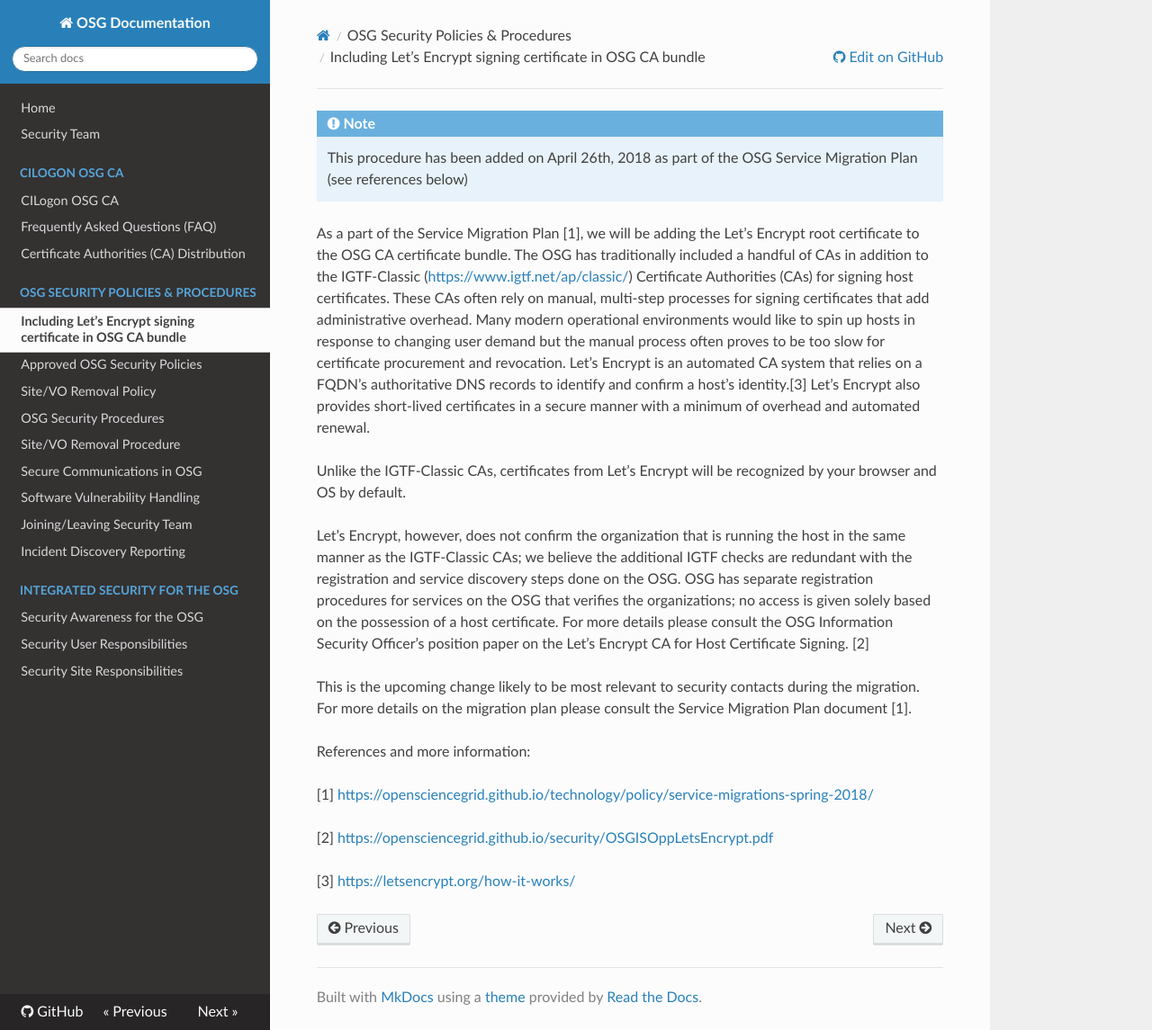
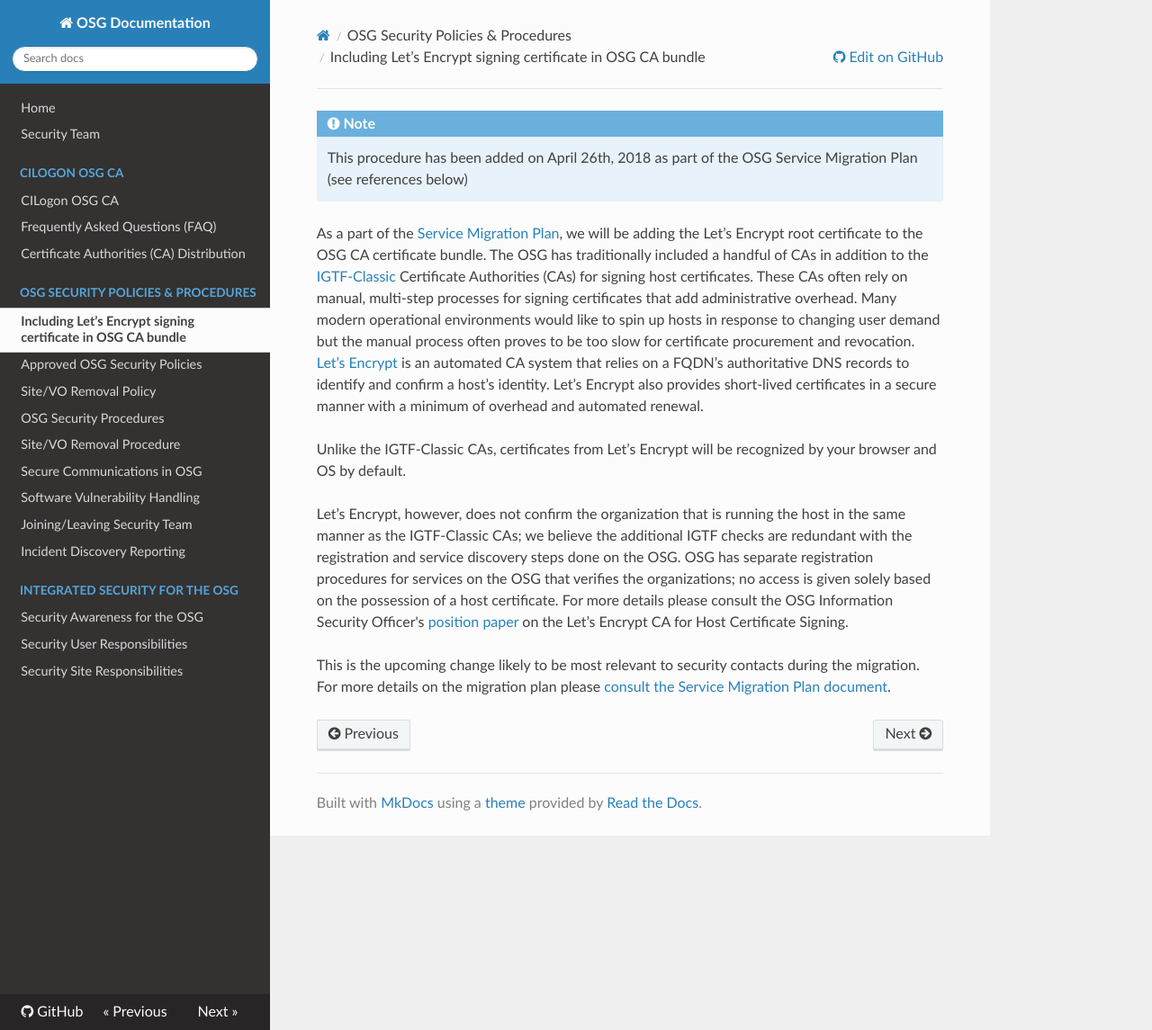
Before and after one commit to opensciencegrid/security, an MkDocs documentation site: the page built from docs/LetsEncryptOSGCAbundle.md, in a window 1280 px wide and 1145 px high. Shown: the whole window at 90% size. Built offline with MkDocs 1.6.1, drawn with Linux system fonts in a browser that asks for light colours; nearby versions of some CDN libraries; old or Windows-style settings are respelled for this version of MkDocs.

Commit message:
Convert references into links.

```diff
--- a/docs/LetsEncryptOSGCAbundle.md
+++ b/docs/LetsEncryptOSGCAbundle.md
@@ -1,18 +1,10 @@
 !!! note
     This procedure has been added on April 26th, 2018 as part of the OSG Service Migration Plan (see references below)
 
-As a part of the Service Migration Plan [1], we will be adding the Let’s Encrypt root certificate to the OSG CA certificate bundle. The OSG has traditionally included a handful of CAs in addition to the IGTF-Classic (<https://www.igtf.net/ap/classic/>) Certificate Authorities (CAs) for signing host certificates. These CAs often rely on manual, multi-step processes for signing certificates that add administrative overhead. Many modern operational environments would like to spin up hosts in response to changing user demand but the manual process often proves to be too slow for certificate procurement and revocation. Let’s Encrypt is an automated CA system that relies on a FQDN’s authoritative DNS records to identify and confirm a host’s identity.[3] Let’s Encrypt also provides short-lived certificates in a secure manner with a minimum of overhead and automated renewal.
+As a part of the [Service Migration Plan](https://opensciencegrid.github.io/technology/policy/service-migrations-spring-2018/), we will be adding the Let’s Encrypt root certificate to the OSG CA certificate bundle. The OSG has traditionally included a handful of CAs in addition to the [IGTF-Classic](https://www.igtf.net/ap/classic/) Certificate Authorities (CAs) for signing host certificates. These CAs often rely on manual, multi-step processes for signing certificates that add administrative overhead. Many modern operational environments would like to spin up hosts in response to changing user demand but the manual process often proves to be too slow for certificate procurement and revocation. [Let’s Encrypt](https://letsencrypt.org/how-it-works/) is an automated CA system that relies on a FQDN’s authoritative DNS records to identify and confirm a host’s identity. Let’s Encrypt also provides short-lived certificates in a secure manner with a minimum of overhead and automated renewal.
 
 Unlike the IGTF-Classic CAs, certificates from Let’s Encrypt will be recognized by your browser and OS by default.
 
-Let’s Encrypt, however, does not confirm the organization that is running the host in the same manner as the IGTF-Classic CAs; we believe the additional IGTF checks are redundant with the registration and service discovery steps done on the OSG. OSG has separate registration procedures for services on the OSG that verifies the organizations; no access is given solely based on the possession of a host certificate. For more details please consult the OSG Information Security Officer’s position paper on the Let’s Encrypt CA for Host Certificate Signing. [2]
+Let’s Encrypt, however, does not confirm the organization that is running the host in the same manner as the IGTF-Classic CAs; we believe the additional IGTF checks are redundant with the registration and service discovery steps done on the OSG. OSG has separate registration procedures for services on the OSG that verifies the organizations; no access is given solely based on the possession of a host certificate. For more details please consult the OSG Information Security Officer's [position paper](https://opensciencegrid.github.io/security/OSGISOppLetsEncrypt.pdf) on the Let’s Encrypt CA for Host Certificate Signing.
 
-This is the upcoming change likely to be most relevant to security contacts during the migration. For more details on the migration plan please consult the Service Migration Plan document [1].
-
-References and more information:
-
-[1] <https://opensciencegrid.github.io/technology/policy/service-migrations-spring-2018/>
-
-[2] <https://opensciencegrid.github.io/security/OSGISOppLetsEncrypt.pdf>
-
-[3] <https://letsencrypt.org/how-it-works/>
+This is the upcoming change likely to be most relevant to security contacts during the migration. For more details on the migration plan please [consult the Service Migration Plan document](https://opensciencegrid.github.io/technology/policy/service-migrations-spring-2018/).
```
